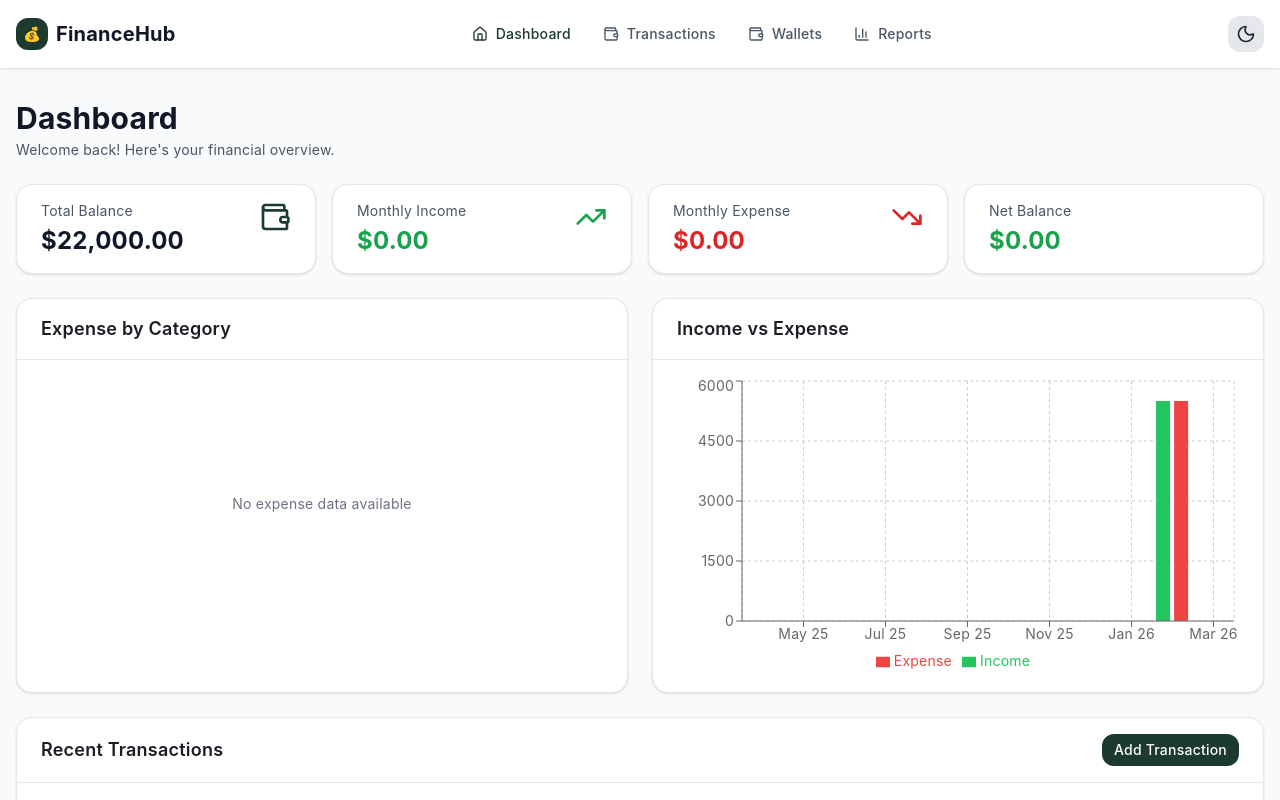
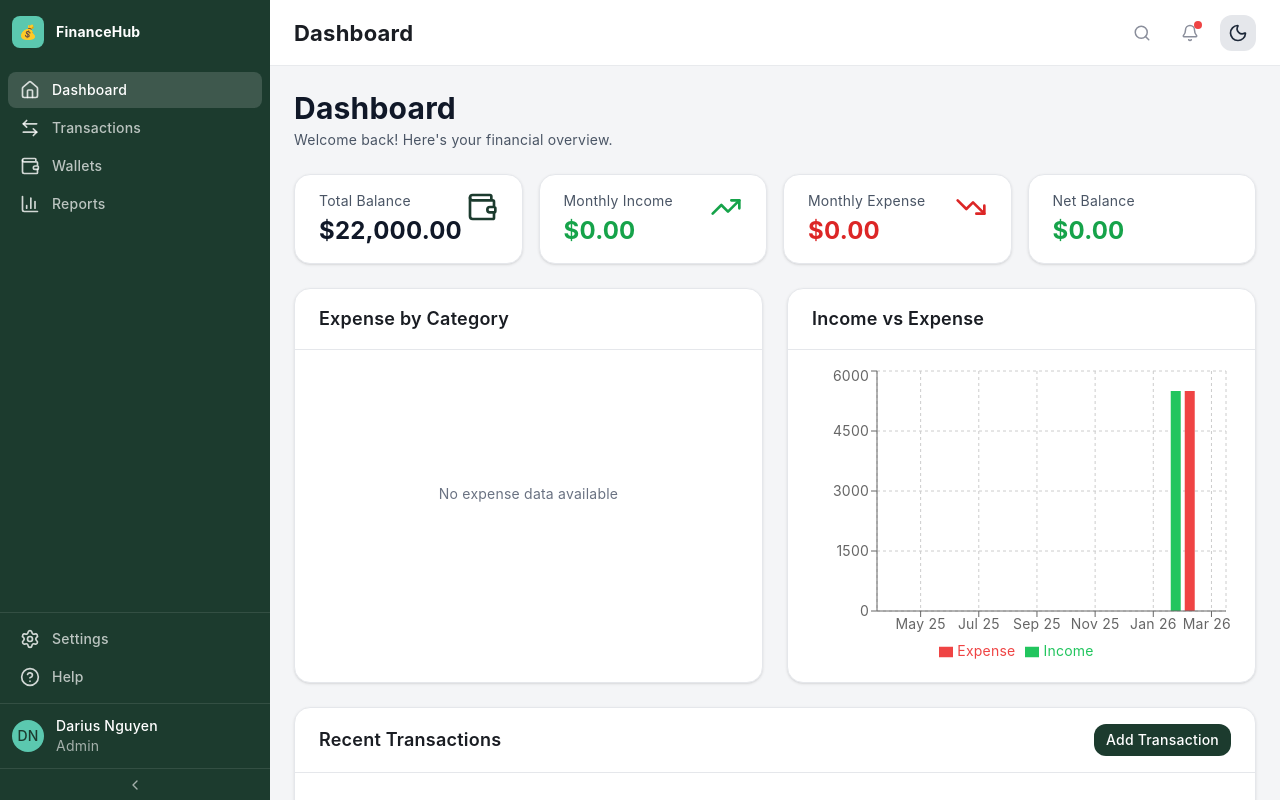
Before and after one commit to dauthang81197/base-reactjs-2026, a React (Vite) app: page / in a window 1280 px wide. Shown: the top 800 px of the page. Built offline with nearby package versions, Linux system fonts and the light colour scheme.

Commit message:
Update Base UI

```diff
--- a/src/AppRouter.tsx
+++ b/src/AppRouter.tsx
@@ -1,5 +1,4 @@
 import { BrowserRouter, Routes, Route, Navigate } from 'react-router-dom';
-import { Header } from './layouts/Header';
 import { MainLayout } from './layouts/MainLayout';
 import { DashboardPage } from './pages/Dashboard';
 import { TransactionsPage } from './features/Transactions';
@@ -10,8 +9,6 @@ import { NotFound } from './pages/NotFound';
 function AppRouter() {
   return (
     <BrowserRouter>
-      <div className="min-h-screen bg-gray-50 dark:bg-gray-900">
-        <Header />
       <MainLayout>
         <Routes>
           <Route path="/" element={<DashboardPage />} />
@@ -22,7 +19,6 @@ function AppRouter() {
           <Route path="*" element={<Navigate to="/404" replace />} />
         </Routes>
       </MainLayout>
-      </div>
     </BrowserRouter>
   );
 }
--- a/src/design-system/components/organisms/Sidebar/Sidebar.tsx
+++ b/src/design-system/components/organisms/Sidebar/Sidebar.tsx
@@ -71,7 +71,7 @@ export const Sidebar = React.forwardRef<HTMLElement, SidebarProps>(
         aria-label="Main navigation"
         className={cn(
           'flex flex-col h-full transition-all duration-200',
-          collapsed ? 'w-16' : 'w-60',
+          collapsed ? 'w-16' : 'w-[270px]',
           isDark
             ? 'bg-brand-primary text-white'
             : 'bg-white border-r border-neutral-200 dark:bg-neutral-900 dark:border-neutral-700',
--- a/src/layouts/Header.tsx
+++ b/src/layouts/Header.tsx
@@ -1,82 +1,52 @@
-import React, { useState } from 'react';
-import { Link, useLocation } from 'react-router-dom';
+import React from 'react';
+import { useLocation } from 'react-router-dom';
 import { ThemeToggle } from '../components/ThemeToggle';
-import { Menu, X, Home, Wallet, BarChart3 } from 'lucide-react';
+import { Bell, Search } from 'lucide-react';
 
-const navItems = [
-  { path: '/', label: 'Dashboard', icon: Home },
-  { path: '/transactions', label: 'Transactions', icon: Wallet },
-  { path: '/wallets', label: 'Wallets', icon: Wallet },
-  { path: '/reports', label: 'Reports', icon: BarChart3 },
-];
+// Map route → page title
+const pageTitles: Record<string, string> = {
+  '/':             'Dashboard',
+  '/transactions': 'Transactions',
+  '/wallets':      'Wallets',
+  '/reports':      'Reports',
+  '/settings':     'Settings',
+  '/help':         'Help',
+};
 
 export const Header: React.FC = () => {
-  const [isOpen, setIsOpen] = useState(false);
-  const location = useLocation();
+  const { pathname } = useLocation();
+  const title = pageTitles[pathname] ?? 'Page';
 
   return (
-    <header className="bg-white dark:bg-gray-800 shadow sticky top-0 z-50">
-      <div className="max-w-7xl mx-auto px-4 py-4">
-        <div className="flex items-center justify-between">
-          <Link to="/" className="flex items-center gap-2">
-            <div className="w-8 h-8 bg-primary-600 rounded-lg flex items-center justify-center">
-              <span className="text-white font-bold">💰</span>
-            </div>
-            <span className="text-xl font-bold text-gray-900 dark:text-white hidden sm:inline">
-              FinanceHub
-            </span>
-          </Link>
+    <header className="flex items-center justify-between h-[66px] shrink-0 border-b border-neutral-200 bg-white px-6 dark:border-neutral-700 dark:bg-neutral-900">
+      {/* Left — Page title */}
+      <h1 className="text-title-lg font-bold text-neutral-900 dark:text-neutral-50">
+        {title}
+      </h1>
 
-          {/* Desktop Navigation */}
-          <nav className="hidden md:flex items-center gap-8">
-            {navItems.map(({ path, label, icon: Icon }) => (
-              <Link
-                key={path}
-                to={path}
-                className={`flex items-center gap-2 text-sm font-medium transition-colors ${
-                  location.pathname === path
-                    ? 'text-primary-600 dark:text-primary-400'
-                    : 'text-gray-600 dark:text-gray-400 hover:text-gray-900 dark:hover:text-gray-200'
-                }`}
-              >
-                <Icon className="w-4 h-4" />
-                {label}
-              </Link>
-            ))}
-          </nav>
+      {/* Right — Actions */}
+      <div className="flex items-center gap-3">
+        {/* Search */}
+        <button
+          type="button"
+          className="flex h-9 w-9 items-center justify-center rounded-md text-neutral-500 hover:bg-neutral-100 dark:hover:bg-neutral-800"
+          aria-label="Search"
+        >
+          <Search size={18} />
+        </button>
 
-          <div className="flex items-center gap-4">
-            <ThemeToggle />
-            {/* Mobile Menu Button */}
-            <button
-              onClick={() => setIsOpen(!isOpen)}
-              className="md:hidden p-2 rounded-lg hover:bg-gray-100 dark:hover:bg-gray-700"
-            >
-              {isOpen ? <X className="w-6 h-6" /> : <Menu className="w-6 h-6" />}
-            </button>
-          </div>
-        </div>
+        {/* Notifications */}
+        <button
+          type="button"
+          className="relative flex h-9 w-9 items-center justify-center rounded-md text-neutral-500 hover:bg-neutral-100 dark:hover:bg-neutral-800"
+          aria-label="Notifications"
+        >
+          <Bell size={18} />
+          <span className="absolute top-1.5 right-1.5 h-2 w-2 rounded-full bg-danger" />
+        </button>
 
-        {/* Mobile Navigation */}
-        {isOpen && (
-          <nav className="md:hidden mt-4 space-y-2 pb-4">
-            {navItems.map(({ path, label, icon: Icon }) => (
-              <Link
-                key={path}
-                to={path}
-                onClick={() => setIsOpen(false)}
-                className={`flex items-center gap-2 px-4 py-2 rounded-lg transition-colors ${
-                  location.pathname === path
-                    ? 'bg-primary-50 dark:bg-primary-900/20 text-primary-600 dark:text-primary-400'
-                    : 'text-gray-600 dark:text-gray-400 hover:bg-gray-100 dark:hover:bg-gray-700'
-                }`}
-              >
-                <Icon className="w-4 h-4" />
-                {label}
-              </Link>
-            ))}
-          </nav>
-        )}
+        {/* Theme toggle */}
+        <ThemeToggle />
       </div>
     </header>
   );
--- a/src/layouts/MainLayout.tsx
+++ b/src/layouts/MainLayout.tsx
@@ -1,13 +1,70 @@
-import React from 'react';
+import React, { useState } from 'react';
+import { useLocation, useNavigate } from 'react-router-dom';
+import {
+  Home,
+  ArrowLeftRight,
+  Wallet,
+  BarChart3,
+  Settings,
+  HelpCircle,
+} from 'lucide-react';
+import { Sidebar } from '../design-system/components/organisms/Sidebar';
+import type { NavItem } from '../design-system/components/organisms/Sidebar';
+import { Header } from './Header';
 
-interface LayoutProps {
+// ── Navigation config ─────────────────────────────────────────────────────────
+const mainNav: NavItem[] = [
+  { key: '/',             label: 'Dashboard',    icon: <Home size={20} /> },
+  { key: '/transactions', label: 'Transactions', icon: <ArrowLeftRight size={20} /> },
+  { key: '/wallets',      label: 'Wallets',      icon: <Wallet size={20} /> },
+  { key: '/reports',      label: 'Reports',      icon: <BarChart3 size={20} /> },
+];
+
+const footerNav: NavItem[] = [
+  { key: '/settings', label: 'Settings', icon: <Settings size={20} /> },
+  { key: '/help',     label: 'Help',     icon: <HelpCircle size={20} /> },
+];
+
+// ── Layout ────────────────────────────────────────────────────────────────────
+interface MainLayoutProps {
   children: React.ReactNode;
 }
 
-export const MainLayout: React.FC<LayoutProps> = ({ children }) => {
+export const MainLayout: React.FC<MainLayoutProps> = ({ children }) => {
+  const location = useLocation();
+  const navigate = useNavigate();
+  const [collapsed, setCollapsed] = useState(false);
+
+  const handleItemClick = (key: string) => {
+    navigate(key);
+  };
+
   return (
-    <main className="max-w-7xl mx-auto px-4 py-8">
-      {children}
-    </main>
+    <div className="flex h-screen overflow-hidden bg-neutral-100 dark:bg-neutral-950">
+      {/* ── Sidebar (fixed left, 270px / 64px collapsed) ── */}
+      <Sidebar
+        items={mainNav}
+        footerItems={footerNav}
+        activeKey={location.pathname}
+        onItemClick={handleItemClick}
+        theme="dark"
+        collapsible
+        defaultCollapsed={false}
+        onCollapse={setCollapsed}
+        user={{ name: 'Darius Nguyen', role: 'Admin' }}
+        className="shrink-0"
+      />
+
+      {/* ── Right column: Header + Content ── */}
+      <div className="flex flex-1 flex-col min-w-0">
+        {/* Header — h-[66px] */}
+        <Header />
+
+        {/* Scrollable main content */}
+        <main className="flex-1 overflow-y-auto p-6">
+          {children}
+        </main>
+      </div>
+    </div>
   );
 };
```
Also changed, not shown: 2 other files (tests, documents, lock files or other folders). Lines whose indentation alone changed are shown as unchanged.
